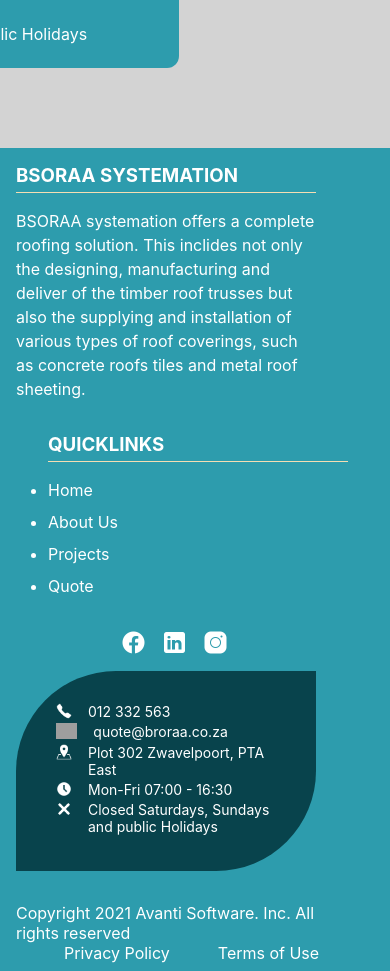
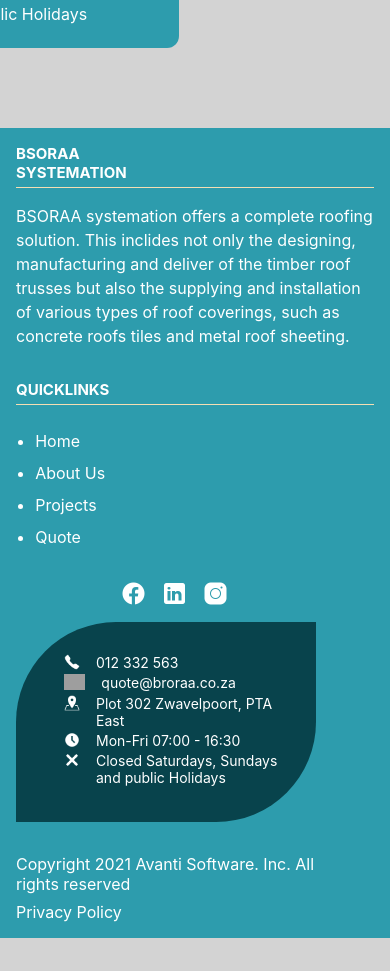
Before and after one commit to NK-William/BSORAA-Systemation, a React (Create React App) app: page /quote in a window 390 px wide. Shown: the part 840-1811 px from the top of the page. After the commit the page ends 1778 px from the top, so only its background shows below. Built offline with nearby package versions, Linux system fonts and the light colour scheme; grey boxes are pictures that could not be loaded.

Commit message:
Screen responsiveness on "About Us" section.

```diff
--- a/src/components/chatbot/chatbot.css
+++ b/src/components/chatbot/chatbot.css
@@ -1,9 +1,9 @@
 .chatbot__container {
-  height: 80px;
-  width: 80px;
+  height: 50px;
+  width: 50px;
   position: fixed;
   bottom: 20px;
-  right: 20px;
+  right: 8px;
   z-index: 2;
   overflow: hidden;
 }
--- a/src/components/pageTitle/pageTitle.css
+++ b/src/components/pageTitle/pageTitle.css
@@ -32,3 +32,15 @@
   text-shadow: -1px -1px 0 var(--color-primary), 1px -1px 0 var(--color-primary),
     -1px 1px 0 var(--color-primary), 1px 1px 0 var(--color-primary);
 }
+
+@media (max-width: 1414px) {
+  .pageTitle__container {
+    height: 80px;
+  }
+}
+
+@media (max-width: 410px) {
+  .pageTitle__container h2 {
+    font-size: 18px;
+  }
+}
--- a/src/components/person/person.css
+++ b/src/components/person/person.css
@@ -37,3 +37,9 @@
   margin-left: 1rem;
   cursor: pointer;
 }
+
+@media (max-width: 410px) {
+  .person__container p {
+    font-size: 14px;
+  }
+}
--- a/src/containers/footer/Footer.tsx
+++ b/src/containers/footer/Footer.tsx
@@ -1,4 +1,4 @@
-import React from "react";
+import React, {useEffect} from "react";
 import "./footer.css";
 import {
   facebook,
@@ -10,8 +10,16 @@
   clock,
   close,
 } from "./imports";
+import { Link, useLocation } from "react-router-dom";
 
 const Footer = () => {
+
+  // const pageLocation = useLocation();
+  // useEffect(() => {
+  //   window.scrollTo(0, 0);
+  // },
+  // [pageLocation.pathname])
+
   return (
     <div className="footer__container">
       <div className="footer__first-section">
@@ -71,8 +79,8 @@
           Copyright 2021 Avanti Software. Inc. All rights reserved
         </p>
         <div>
-          <p>Privacy Policy</p>
-          <p>Terms of Use</p>
+          <p><Link to="/privacy-policy">Privacy Policy</Link></p>
+          {/* <p>Terms of Use</p> */}
         </div>
       </div>
     </div>
--- a/src/containers/footer/footer.css
+++ b/src/containers/footer/footer.css
@@ -6,7 +6,6 @@
 .footer__first-section {
   display: flex;
   justify-content: space-between;
-  flex-wrap: wrap;
 }
 
 .footer__about-company {
@@ -75,7 +74,8 @@
   background-color: var(--color-primary-dark);
   border-top-left-radius: 100px;
   border-bottom-right-radius: 100px;
-  padding: 2px 2.5rem;
+  padding-left:  3rem;
+  padding-right:  1.5rem;
   align-items: flex-start;
   justify-content: center;
 }
@@ -123,5 +123,73 @@
   margin-bottom: 0.5rem;
 }
 
-@media (max-width: 1300px) {
+@media (max-width: 1414px) {
+  .serviceCard__container {
+    margin-right: 1rem;
+    width: 260px;
+  }
+
+  .serviceCard__title img {
+    margin-right: 1rem;
+  }
 }
+
+@media (max-width: 1050px){
+  .footer__first-section {
+  flex-direction: column;
+  }
+
+  .footer__about-company {
+    width: 100%;
+  }
+
+  .footer__quicklinks ul{
+    display: flex;
+  }
+
+  .footer__quicklinks ul li{
+    margin-left: 1.2rem;
+    padding-right: 3rem;
+  }
+
+  .footer__quicklinks {
+    width: 100%;
+    margin-left: 0;
+  }
+}
+
+@media (max-width: 626px) {
+  .footer__second-section div p {
+    margin-left: 0;
+    margin-top: 0.5rem;
+    margin-bottom: 1rem;
+  }
+}
+
+@media (max-width: 560px){
+  .footer__quicklinks ul li{
+    padding-right: 1rem;
+  }
+}
+
+@media(max-width: 440px){
+  .footer__quicklinks ul{
+    display: flex;
+    flex-direction: column;
+  }
+}
+
+@media (max-width: 410px) {
+
+  .footer__second-section p
+  .footer__second-section div p  {
+    font-weight: 400;
+    font-size: 15px;
+  }
+
+.footer__about-company h3,
+.footer__quicklinks h3 {
+    font-size: 15px;
+    max-width: 75px;
+  }
+}
--- a/src/containers/leaders/leaders.css
+++ b/src/containers/leaders/leaders.css
@@ -16,3 +16,9 @@
 .leaders__divider {
   width: 100px;
 }
+
+@media (max-width: 410px) {
+  .leaders__title h2 {
+    font-size: 15px;
+  }
+}
--- a/src/containers/whatWeDo/whatWeDo.css
+++ b/src/containers/whatWeDo/whatWeDo.css
@@ -38,6 +38,31 @@
 .whatWeDo__side-image img {
   display: block;
   height: 100%;
-  object-fit: cover;
+  object-fit: fill;
   border-radius: 12px;
 }
+
+@media (max-width: 1290px) {
+  .whatWeDo__container {
+    flex-direction: column;
+  }
+  .whatWeDo__side-image img{
+  width: 100%;
+  }
+}
+
+@media (max-width: 410px) {
+  .whatWeDo__left-container {
+    padding: 1rem 1rem;
+  }
+
+  .whatWeDo__content p{
+    font-weight: 400;
+    font-size: 15px;
+  }
+
+  .whatWeDo__values h3
+  .whatWeDo__content h3  {
+    font-size: 15px;
+  }
+}
--- a/src/pages/AboutUs.tsx
+++ b/src/pages/AboutUs.tsx
@@ -1,8 +1,12 @@
-import React from "react";
+import React, {useEffect} from "react";
 import { Navbar, PageTitle } from "../components";
 import { WhatWeDo, Leaders, Footer } from "../containers";
+import { Link, useLocation } from "react-router-dom";
 
 const AboutUs = () => {
+  useEffect(() => {
+    window.scrollTo(0, 0);
+  }, []);
   return (
     <div>
       <Navbar />
--- a/src/pages/Home.tsx
+++ b/src/pages/Home.tsx
@@ -1,4 +1,4 @@
-import React from "react";
+import React, {useEffect} from "react";
 import { Navbar, Chatbot } from "../components";
 import {
   Header,
@@ -7,8 +7,12 @@
   WorkingWithUs,
   Footer,
 } from "../containers";
+import { Link, useLocation } from "react-router-dom";
 
 const Home = () => {
+  useEffect(() => {
+    window.scrollTo(0, 0);
+  }, []);
   return (
     <div>
       <Navbar />
--- a/src/pages/PrivacyPolicy.tsx
+++ b/src/pages/PrivacyPolicy.tsx
@@ -1,8 +1,12 @@
-import React from "react";
+import React, {useEffect} from "react";
 import { PageTitle, Navbar } from "../components";
 import { PrivacyPolicyContent, Footer } from "../containers";
+import { Link, useLocation } from "react-router-dom";
 
 const PrivacyPolicy = () => {
+  useEffect(() => {
+    window.scrollTo(0, 0);
+  }, []);
   return (
     <div>
       <Navbar />
--- a/src/pages/Projects.tsx
+++ b/src/pages/Projects.tsx
@@ -1,12 +1,16 @@
-import React from "react";
+import React, {useEffect} from "react";
 import { Navbar, PageTitle } from "../components";
 import {
   ProjectsSection,
   QuoteButtonTextContainer,
   Footer,
 } from "../containers";
+import { Link, useLocation } from "react-router-dom";
 
 const Projects = () => {
+  useEffect(() => {
+    window.scrollTo(0, 0);
+  }, []);
   return (
     <div>
       <Navbar />
--- a/src/pages/Quote.tsx
+++ b/src/pages/Quote.tsx
@@ -1,8 +1,13 @@
-import React from "react";
+import React, {useEffect} from "react";
 import { Navbar, PageTitle } from "../components";
 import { QuoteContainer } from "../containers";
+import { Link, useLocation } from "react-router-dom";
 
 const Quote = () => {
+  useEffect(() => {
+    window.scrollTo(0, 0);
+  }, []);
+
   return (
     <div>
       <Navbar />
```
